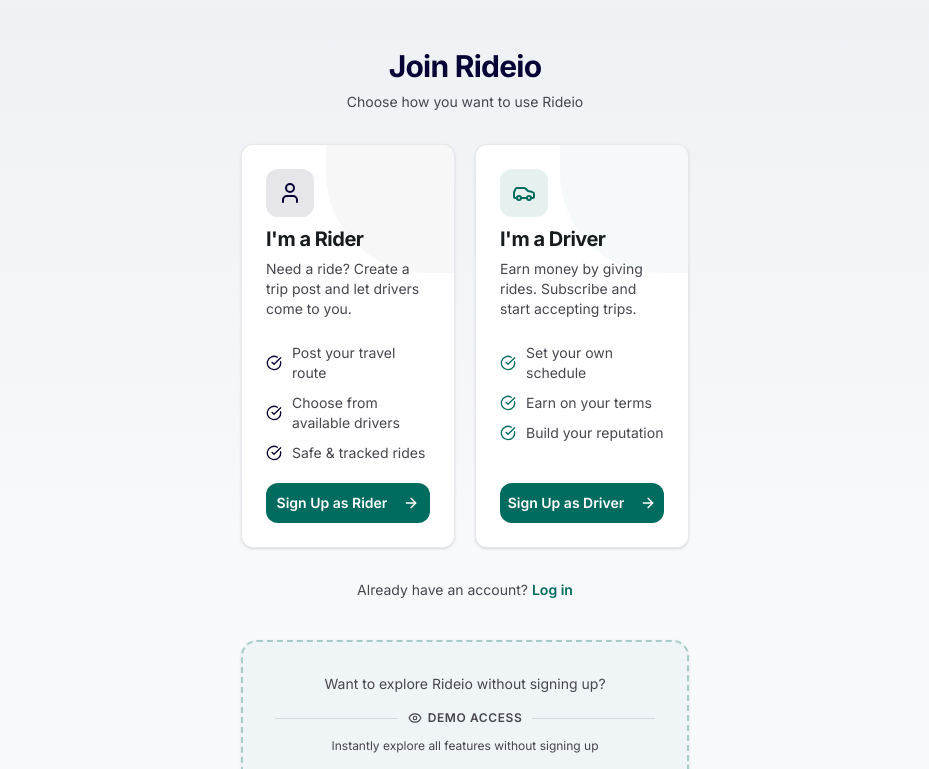
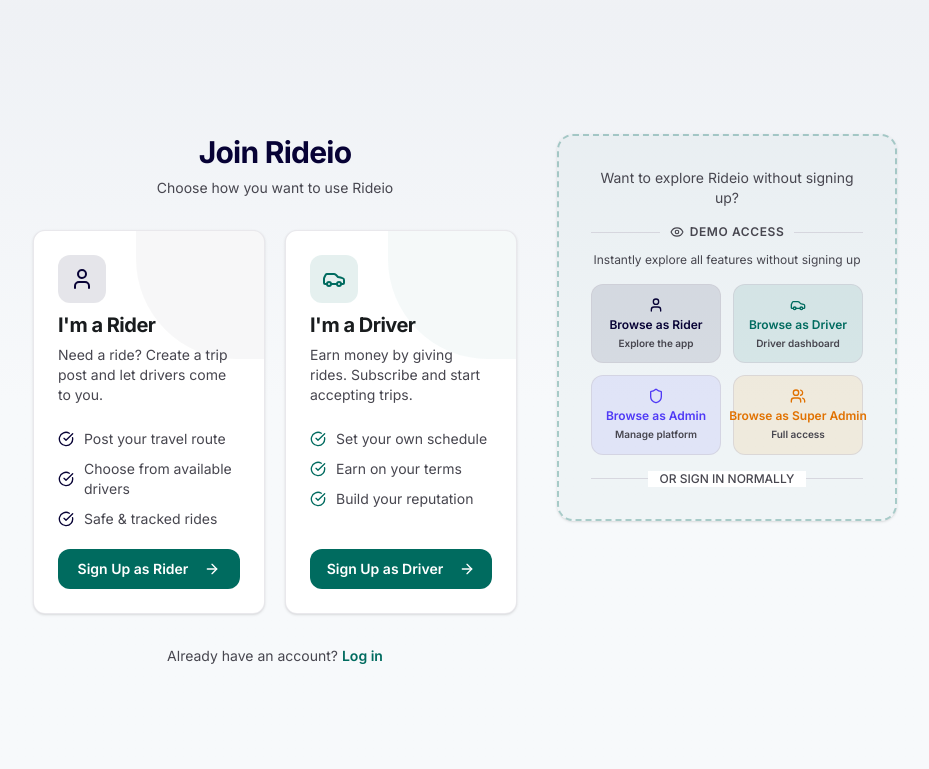
Before and after one commit to Dipto0000/Rideio-Frontend, a Next.js app: page /auth/role in a window 1280 px wide. Shown: the top 769 px of the page, without its empty margins (175-1104 px from the left). Built offline with nearby package versions, Linux system fonts and the light colour scheme.

Commit message:
side-by-side demo card on role page desktop

```diff
--- a/src/app/auth/role/page.tsx
+++ b/src/app/auth/role/page.tsx
@@ -13,11 +13,19 @@
 
 export default function RolePage() {
   return (
-    <div className="flex flex-col items-center w-full">
+    <>
+      {/* Mobile: constrained by parent max-w-md. Desktop: full-viewport breakout for side-by-side layout */}
+      <div className="md:w-screen md:relative md:left-1/2 md:-mx-[50vw]">
+        <div className="md:max-w-4xl md:mx-auto md:px-4">
+          <div className="flex flex-col md:flex-row md:items-start gap-6 md:gap-10">
+            {/* Left: Role Selector */}
+            <div className="w-full md:flex-1 min-w-0">
               <RoleSelector />
+            </div>
 
-      {/* Demo Access */}
-      <div className="w-full mt-10 rounded-2xl border-2 border-dashed border-secondary/30 bg-secondary/[0.03] p-6 sm:p-8 shadow-sm">
+            {/* Right: Demo Access */}
+            <div className="w-full md:w-[340px] md:shrink-0 md:sticky md:top-24">
+              <div className="rounded-2xl border-2 border-dashed border-secondary/30 bg-secondary/[0.03] p-6 sm:p-8 shadow-sm">
                 <div className="text-center mb-4">
                   <p className="text-sm text-muted-foreground">
                     Want to explore Rideio without signing up?
@@ -37,5 +45,9 @@
                 </Suspense>
               </div>
             </div>
+          </div>
+        </div>
+      </div>
+    </>
   )
 }
```
Lines whose indentation alone changed are shown as unchanged.
